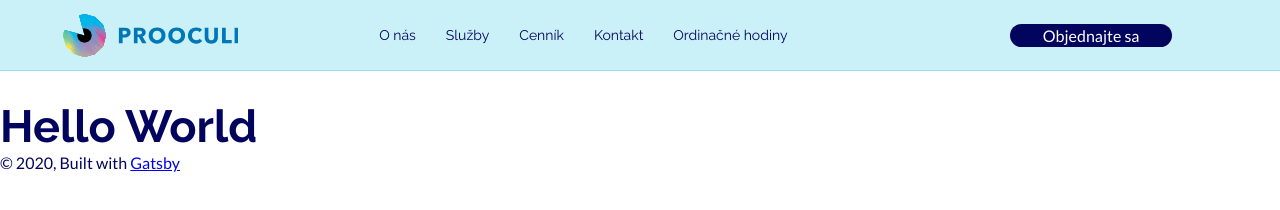
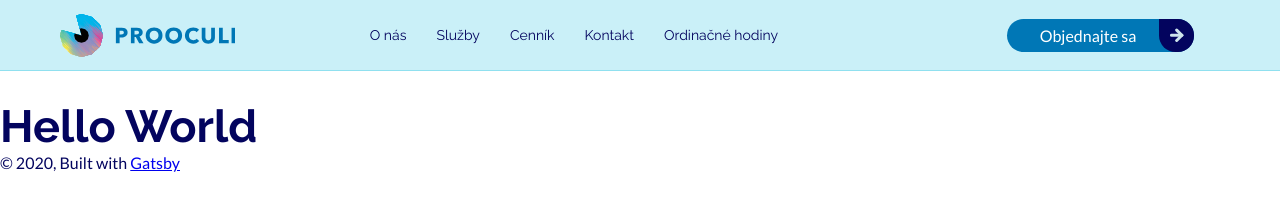
Before and after one commit to bystran/prooculi, a Gatsby site: page / in a window 1280 px wide. Built offline with nearby package versions, Linux system fonts and the light colour scheme; Gatsby itself is replaced by a stand-in of ours.

Commit message:
Refactoring the LinkButton.

```diff
--- a/src/components/LinkButton.js
+++ b/src/components/LinkButton.js
@@ -1,9 +1,10 @@
 import React from 'react';
 import { Link } from 'gatsby';
+import ArrowIcon from '../assets/icons/arrow-icon.svg'
 
 const LinkButton = (props) => {
   const {
-    background, color, href, children, className
+    background, color, href, children, className, icon
   } = props;
 
   const style = {
@@ -17,7 +18,15 @@ const LinkButton = (props) => {
         style={style}
         className={`link-btn ${className}`}
       >
-        {children}
+        <span className='btn-text'>
+         {children}
+        </span>
+        <span className='btn-icon'>
+          {
+            icon ? icon : <ArrowIcon />
+          }
+        </span>
+
       </span>
     </Link>
   );
--- a/src/saas/_classes.scss
+++ b/src/saas/_classes.scss
@@ -1,19 +1,33 @@
 @import 'variables';
 
 .link-btn{
+    position: relative;
     transition: all .1s;
     border-radius: 16.5px;
-    background: $primary-color;
-    display: inline;
+    background: $primary-color-2;
+    display: inline-flex;
     font-size: 16px;
     color: white;
     text-decoration:none;
     white-space: nowrap;
-    padding:2px 33px;
+    padding:7px 33px;
+    padding-right:58px;
+
     &:hover{
-        padding:2px 40px;
         -webkit-filter: grayscale(100%)saturate(0%);
-        filter: grayscale(100%) saturate(0%);
+    }
+    .btn-icon{
+        background-color: $primary-color;
+        height: 100%;
+        position: absolute;
+        width: 35px;
+        top:0;
+        right: 0;
+        border-radius: 0px 16px 16px 16.5px;
+        display: flex;
+        justify-content: center;
+        align-items: center;
+        align-content: center;
     }
 }
 .accent-1{
--- a/src/saas/_variables.scss
+++ b/src/saas/_variables.scss
@@ -6,6 +6,7 @@ $heading-font:'Raleway', sans-serif;
 $accent-color: #00B4D8;
 $accent-color-2: #5B97FF;
 $primary-color: #03045E;
+$primary-color-2: #0077B6;
 
 $light-color-1:#CAF0F8;
 $light-color-2:#90E0EF;
```
Also changed, not shown: src/assets/icons/arrow-icon.svg (added), src/assets/icons/make-booking.svg (added).
